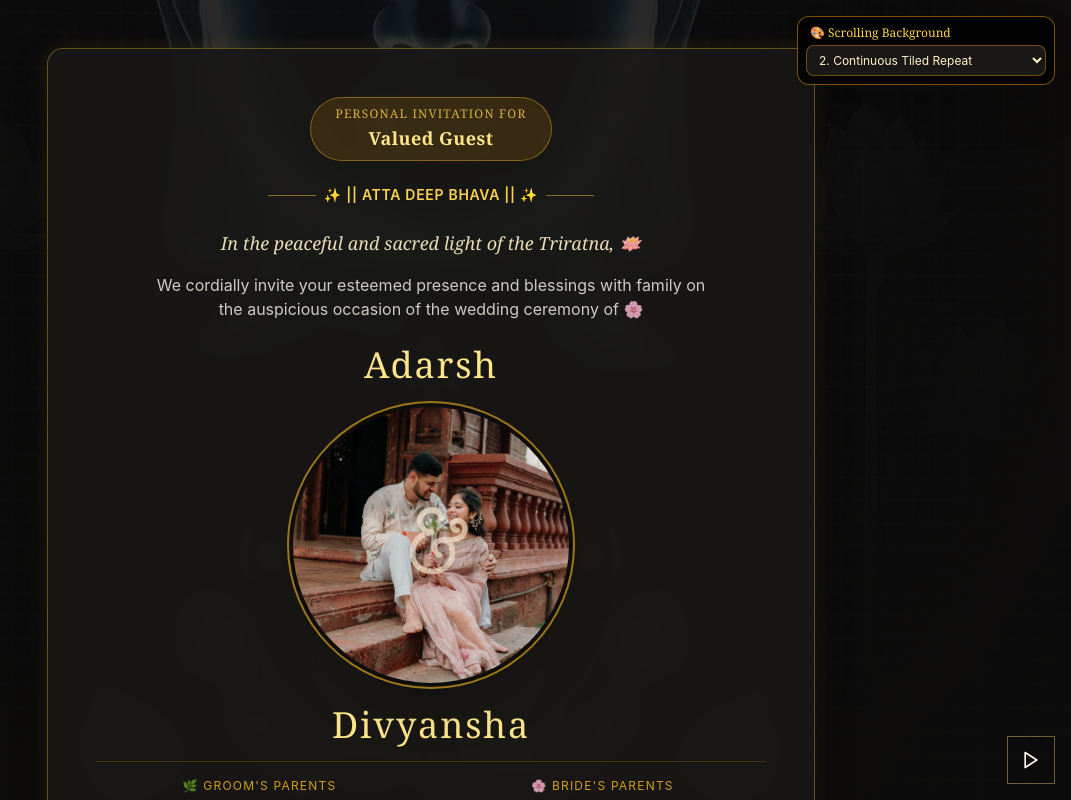
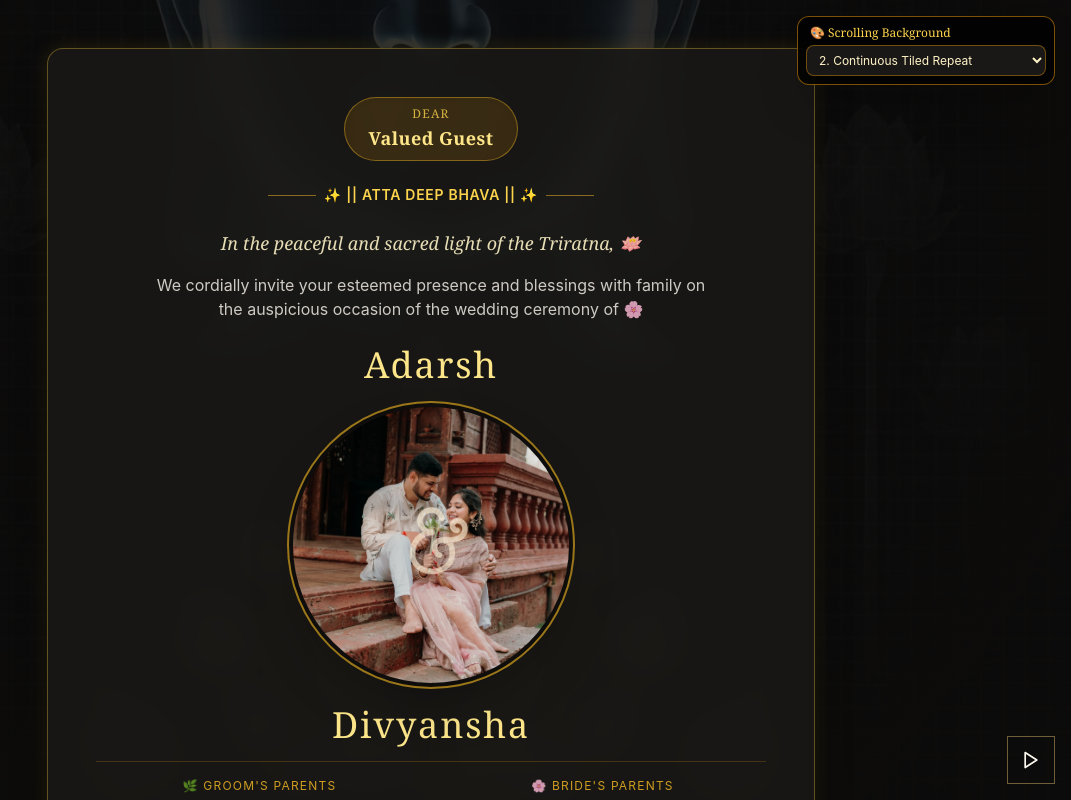
Before and after one commit to Adoniskingx/AD, a React (Vite) app in the folder adarsh-divyansha-wedding/: page / in a window 1280 px wide. Shown: the top 800 px of the page, without its empty margins (209-1280 px from the left). Built offline with nearby package versions, Linux system fonts and the light colour scheme.

Commit message:
Update Hero.tsx

```diff
--- a/adarsh-divyansha-wedding/src/components/Hero.tsx
+++ b/adarsh-divyansha-wedding/src/components/Hero.tsx
@@ -22,7 +22,7 @@ export const Hero: React.FC = () => {
         {/* Dynamic Personalized Guest Invitation Banner */}
         {guest && (
           <div className="mb-6 inline-block bg-amber-500/15 border border-amber-400/40 px-6 py-2 rounded-full shadow-inner">
-            <p className="text-xs uppercase tracking-widest text-amber-300/80 mb-0.5 font-serif">Personal Invitation For</p>
+            <p className="text-xs uppercase tracking-widest text-amber-300/80 mb-0.5 font-serif">Dear</p>
             <p className="text-base md:text-lg font-serif text-amber-200 font-semibold tracking-wide">
               {guest}
             </p>
```
